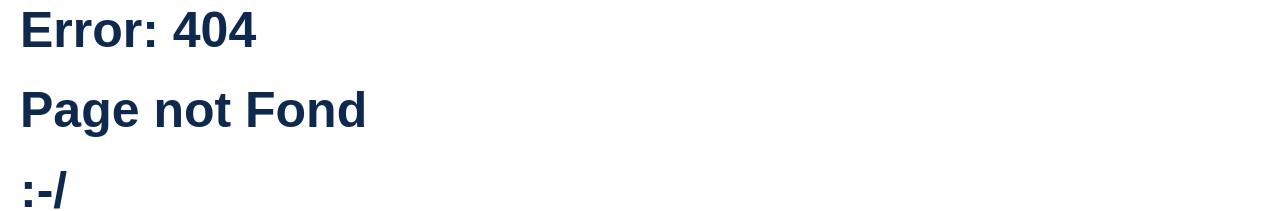
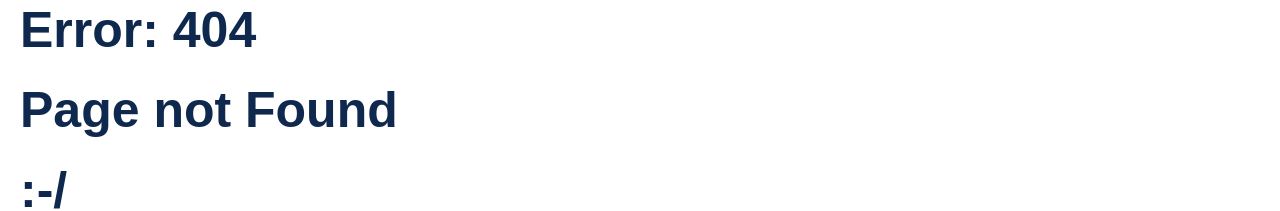
Before and after one commit to Vastlaan/itcontext2.0, a React (Create React App) app in the folder client/: page /website-otwerpen in a window 1280 px wide. Shown: the part 185-396 px from the top of the page. Built offline with nearby package versions, Linux system fonts and the light colour scheme; no server answers; a web font is replaced by a local one.

Commit message:
Fix typo

```diff
--- a/client/src/components/not-found/index.tsx
+++ b/client/src/components/not-found/index.tsx
@@ -6,7 +6,7 @@ export default function Error() {
     return (
         <Container>
             <h1>Error: 404</h1>
-            <h1>Page not Fond</h1>
+            <h1>Page not Found</h1>
             <h1>:-/</h1>
         </Container>
     );
```
